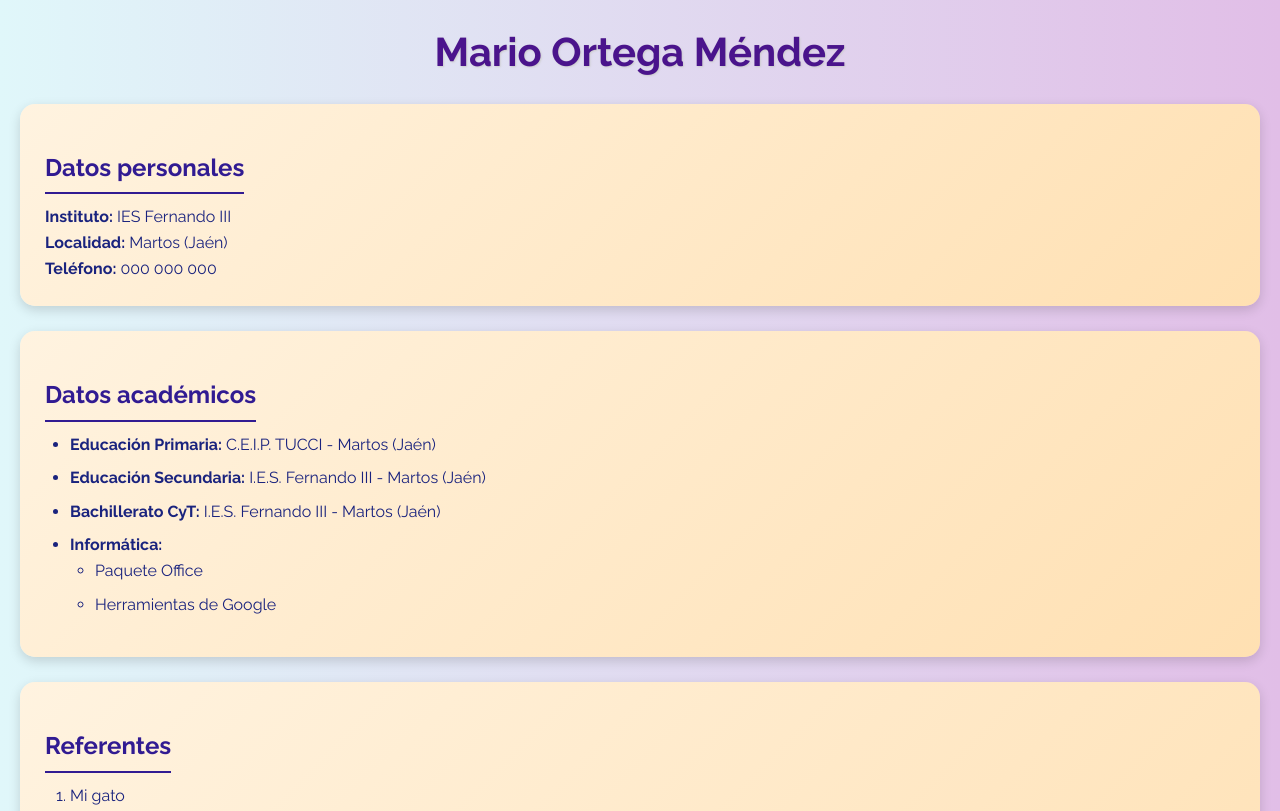
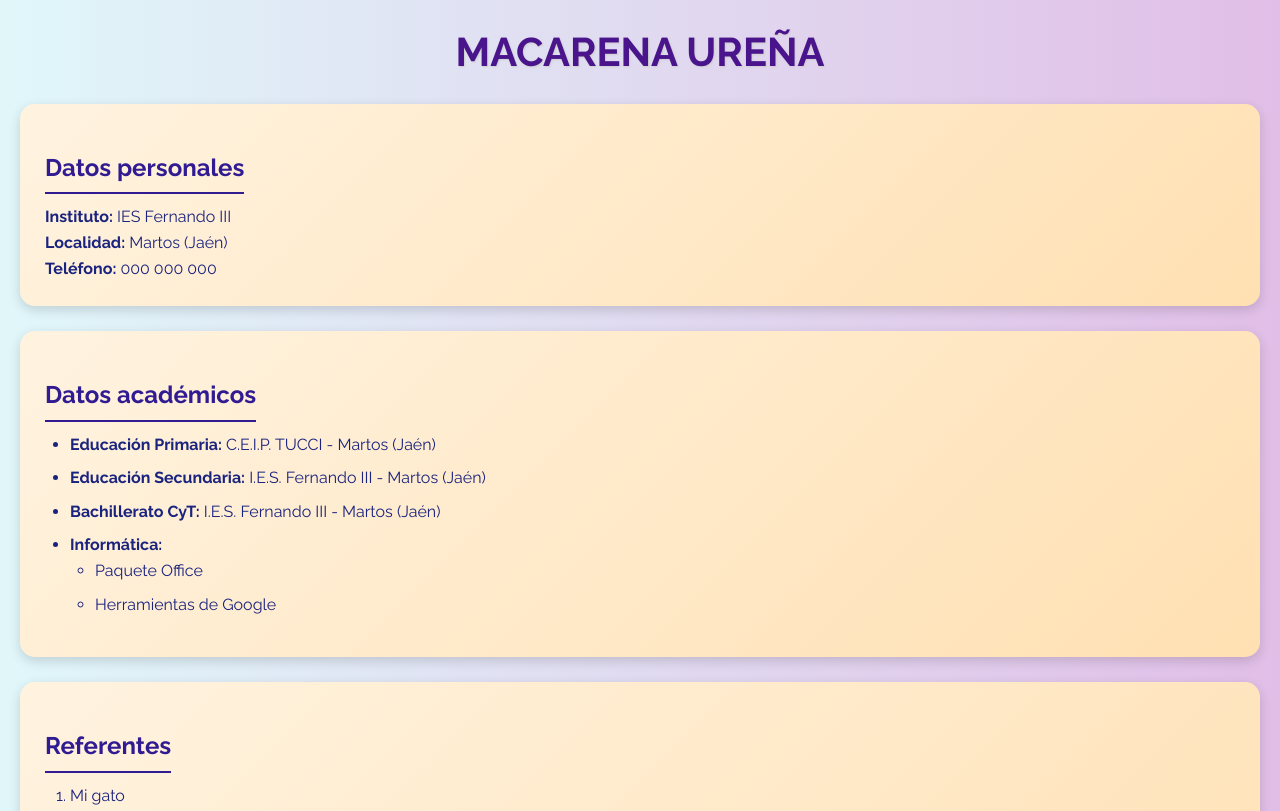
Before and after one commit to profemacarena/profemacarena.github.io, a plain HTML site: page index.html in a window 1280 px wide. Shown: the top 811 px of the page. Drawn offline with Linux system fonts and the light colour scheme.

Commit message:
Update index.html

```diff
--- a/index.html
+++ b/index.html
@@ -9,7 +9,7 @@
 </head>
 <body>
 
-  <h1>Mario Ortega Méndez</h1>
+  <h1>MACARENA UREÑA</h1>
 
   <div class="section">
     <h2>Datos personales</h2>
```
